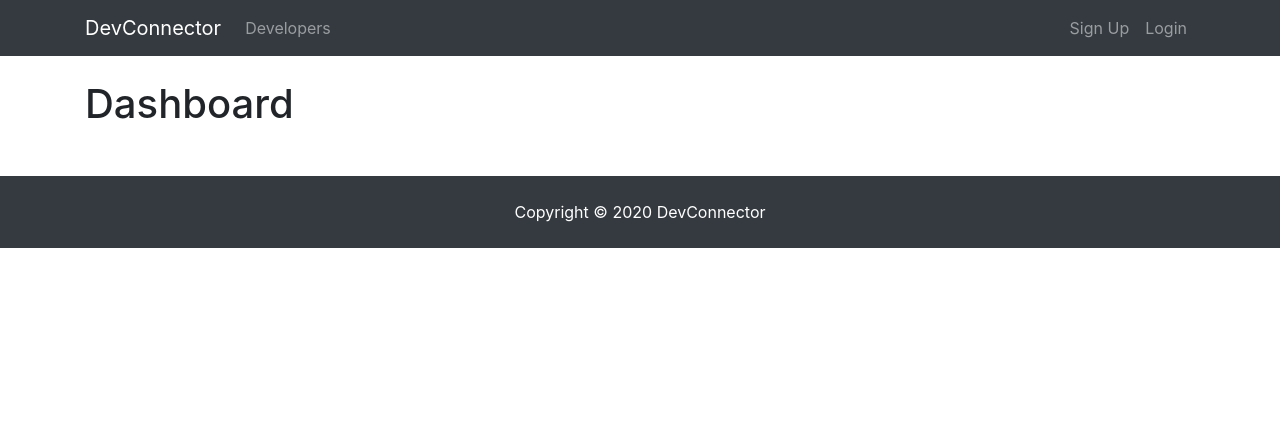
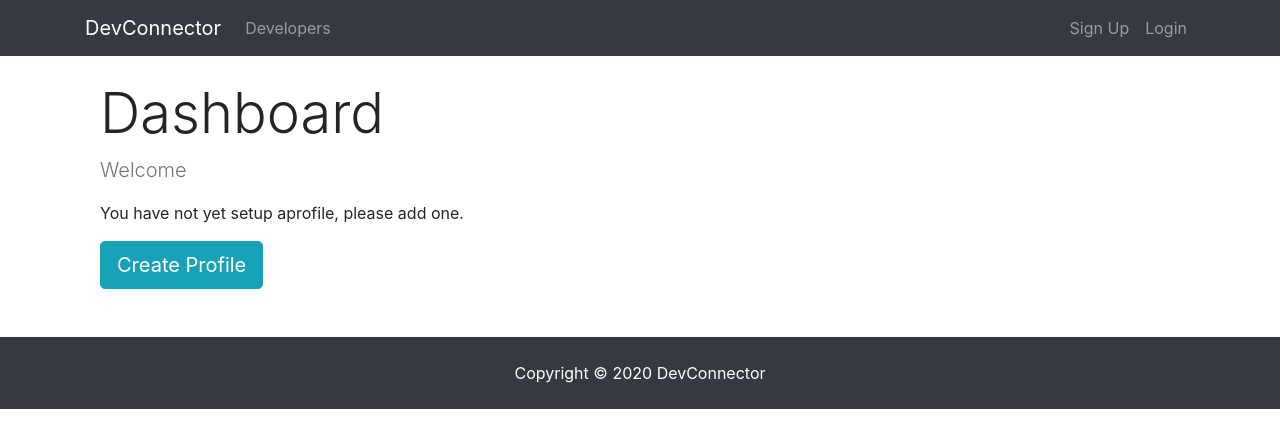
Before and after one commit to pradyumna29/devConnector, a React (Create React App) app in the folder client/: page /dashboard in a window 1280 px wide. Shown: the top 448 px of the page. Built offline with nearby package versions, Linux system fonts and the light colour scheme; no server answers.

Commit message:
spinner component dashboard start

```diff
--- a/client/src/App.js
+++ b/client/src/App.js
@@ -29,7 +29,7 @@
   if (decoded.exp < currentTime) {
     // LogoutUser
     store.dispatch(logoutUser());
-    // TODO: clear current profile
+    // clear current profile
     store.dispatch(clearCurrentProfile());
     // Redirect to login
     window.location.href = "/login";
--- /dev/null
+++ b/client/src/Components/common/Spinner.js
@@ -0,0 +1,14 @@
+import React from "react";
+import spinner from "./spinner.gif";
+
+export default function Spinner() {
+  return (
+    <div>
+      <img
+        src={spinner}
+        style={{ width: "200px", margin: "auto", display: "block" }}
+        alt="Loading..."
+      />
+    </div>
+  );
+}
--- a/client/src/Components/dashboard/Dashboard.js
+++ b/client/src/Components/dashboard/Dashboard.js
@@ -1,19 +1,62 @@
 import React, { Component } from "react";
+import { Link } from "react-router-dom";
 import { connect } from "react-redux";
 import PropTypes from "prop-types";
 import { getCurrentProfile } from "../../redux/actions/profileActions";
+import Spinner from "../common/Spinner";
 
 class Dashboard extends Component {
   componentDidMount() {
     this.props.getCurrentProfile();
   }
   render() {
+    const { user } = this.props.auth;
+    const { profile, loading } = this.props.profile;
+
+    let dashboardContent;
+    if (profile === null || loading) {
+      dashboardContent = <Spinner />;
+    } else {
+      // Check if the logged in user has profile data
+      if (Object.keys(profile).length > 0) {
+        dashboardContent = <h4>TODO: DISPLAY PROFILE</h4>;
+      } else {
+        //user is logged in but has no profile
+        dashboardContent = (
+          <div>
+            <p className="lead text-muted">Welcome {user.name}</p>
+            <p>You have not yet setup aprofile, please add one.</p>
+            <Link to="/create-profile" className="btn btn-lg btn-info">
+              Create Profile
+            </Link>
+          </div>
+        );
+      }
+    }
     return (
-      <div>
-        <h1>Dashboard</h1>
+      <div className="dashboard">
+        <div className="container">
+          <div className="row">
+            <div className="col-md-12">
+              <h1 className="display-4">Dashboard</h1>
+              {dashboardContent}
+            </div>
+          </div>
+        </div>
       </div>
     );
   }
 }
 
-export default connect(null, { getCurrentProfile })(Dashboard);
+Dashboard.propTypes = {
+  profile: PropTypes.object.isRequired,
+  auth: PropTypes.object.isRequired,
+  getCurrentProfile: PropTypes.func.isRequired,
+};
+
+const mapStateToProps = state => ({
+  profile: state.profile,
+  auth: state.auth,
+});
+
+export default connect(mapStateToProps, { getCurrentProfile })(Dashboard);
```
Also changed, not shown: client/src/Components/common/spinner.gif (added).
